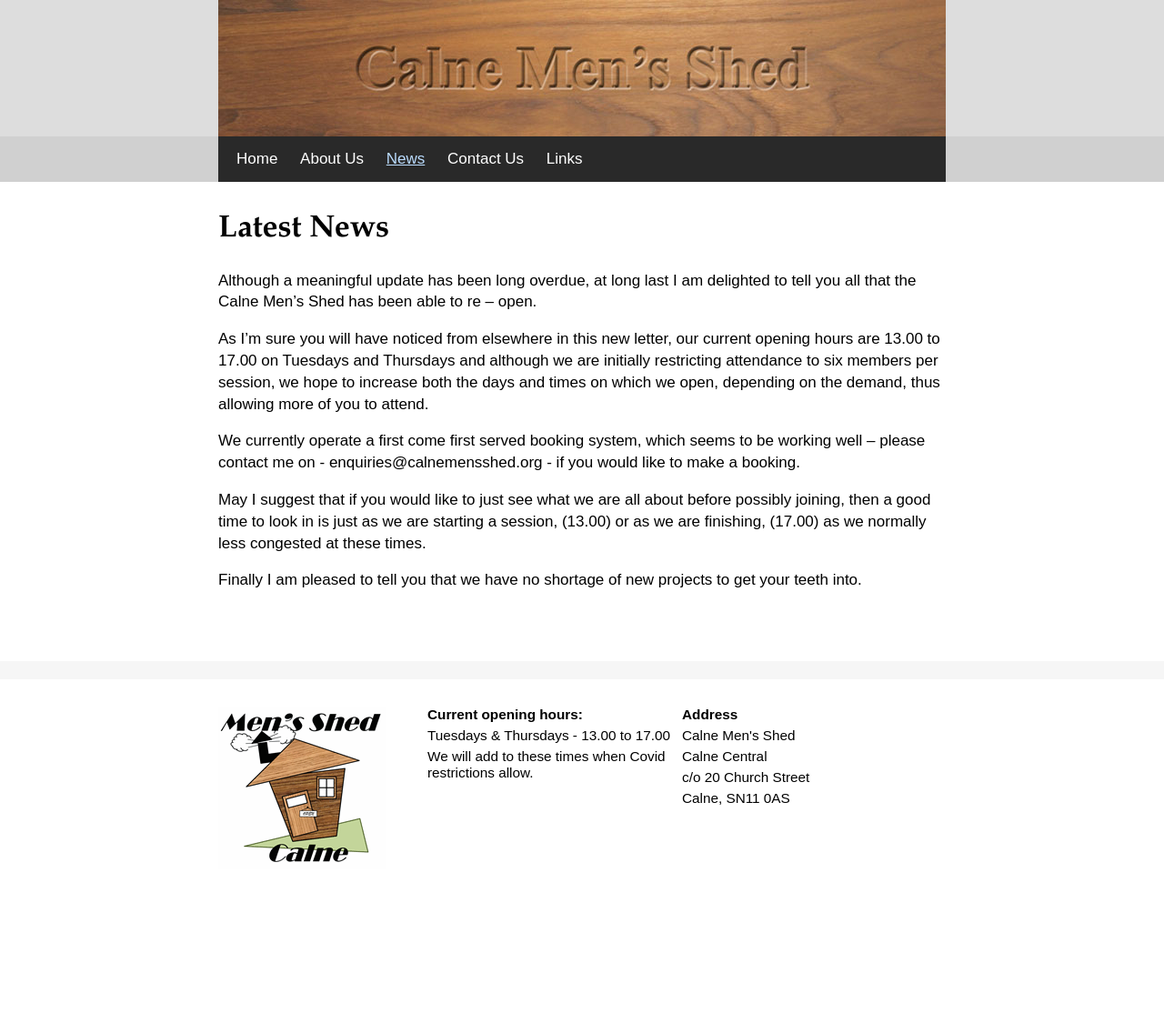
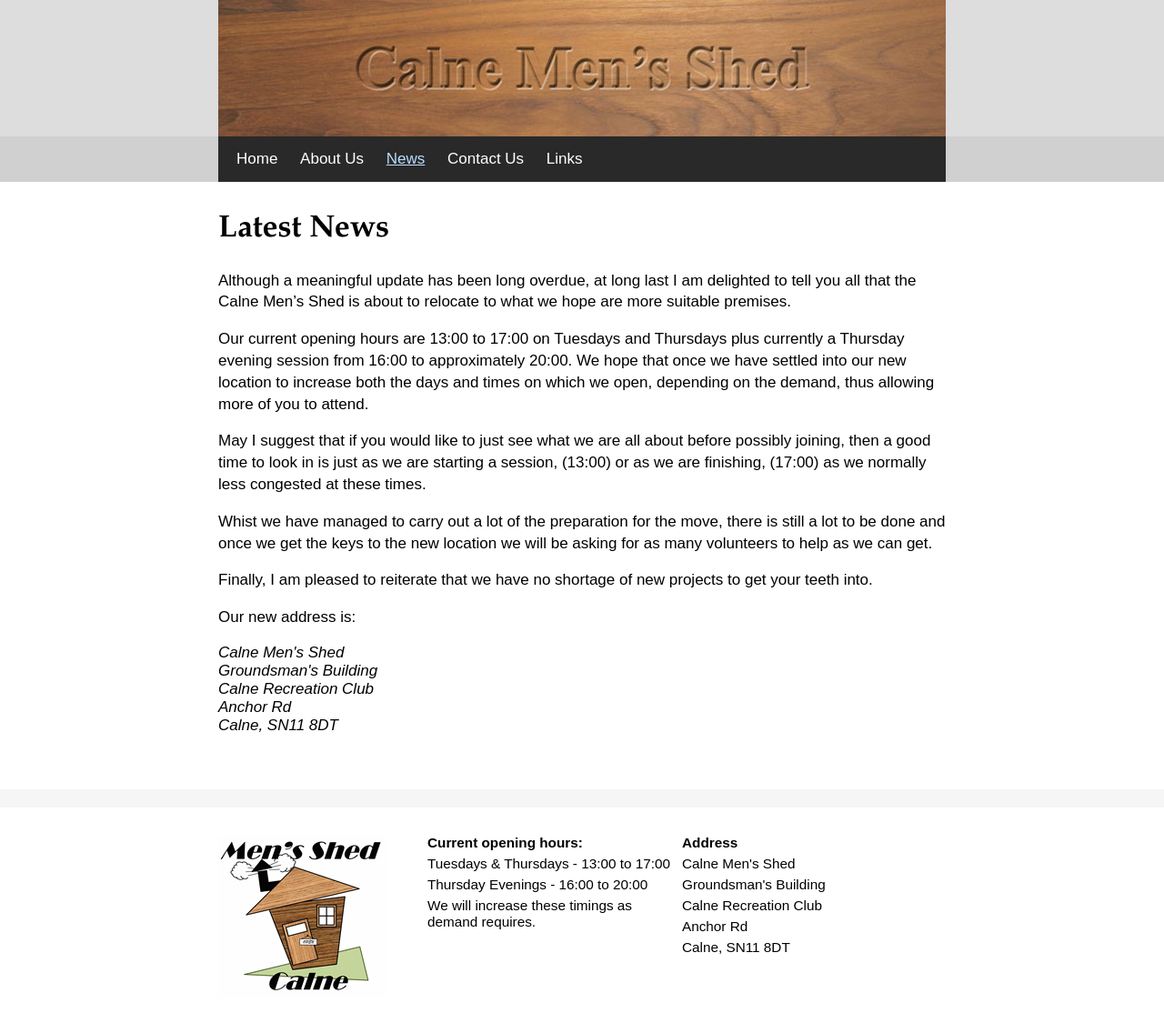
Before and after one commit to calne-mens-shed/calne-mens-shed.github.io, a plain HTML site: page news.html in a window 1280 px wide. Shown: the whole page at 91% size. Before the commit the page ends 1000 px from the top, so only its background shows below. Drawn offline with Linux system fonts and the light colour scheme.

Commit message:
Update news.html

```diff
--- a/news.html
+++ b/news.html
@@ -65,13 +65,22 @@
         <div class="content">
 			<h1>Latest News</h1>
 
-			<p>Although a meaningful update has been long overdue, at long last I am delighted to tell you all that the Calne Men’s Shed has been able to re – open.</p>
-			<p>As I’m sure you will have noticed from elsewhere in this new letter, our current opening hours are 13.00 to 17.00 on Tuesdays and Thursdays and although we are initially restricting attendance to six members per session, we hope to increase both the days and times on which we open, depending on the demand, thus allowing more of you to attend.</p>
-			<p>We currently operate a first come first served booking system, which seems to be working well – please contact me on - enquiries@calnemensshed.org - if you would like to make a booking.</p>
-			<p>May I suggest that if you would like to just see what we are all about before possibly joining, then a good time to look in is just as we are starting a session, (13.00) or as we are finishing, (17.00) as we normally less congested at these times.</p>
-			<p>Finally I am pleased to tell you that we have no shortage of new projects to get your teeth into.</p>
 
-		</div>
+            <p>Although a meaningful update has been long overdue, at long last I am delighted to tell you all that the Calne Men’s Shed is about to relocate to what we hope are more suitable premises.</p>
+            <p>Our current opening hours are 13:00 to 17:00 on Tuesdays and Thursdays plus currently a Thursday evening session from 16:00 to approximately 20:00. We hope that once we have settled into our new location to increase both the days and times on which we open, depending on the demand, thus allowing more of you to attend.</p>
+            <p>May I suggest that if you would like to just see what we are all about before possibly joining, then a good time to look in is just as we are starting a session, (13:00) or as we are finishing, (17:00) as we normally less congested at these times.</p>
+            <p>Whist we have managed to carry out a lot of the preparation for the move, there is still a lot to be done and once we get the keys to the new location we will be asking for as many volunteers to help as we can get.</p>
+            <p>Finally, I am pleased to reiterate that we have no shortage of new projects to get your teeth into.</p>
+            <p>Our new address is:</p>
+            <address>
+            Calne Men's Shed<br>
+            Groundsman's Building<br>
+            Calne Recreation Club<br>
+            Anchor Rd<br>
+            Calne, SN11 8DT<br>
+            </address>
+
+        </div>
     </main>
 
 	<footer>
@@ -80,15 +89,18 @@
 				<div class="column"><img src="/media/images/logos/calne-mens-shed.gif" width="185" height="179" /></div>
 				<div class="column">
 					<div><b>Current opening hours:</b></div>
-					<div>Tuesdays & Thursdays - 13.00 to 17.00</div>
-					<div>We will add to these times when Covid restrictions allow.</div>
+					<div>Tuesdays & Thursdays - 13:00 to 17:00</div>
+					<div>Thursday Evenings - 16:00 to 20:00</div>
+                    <div>We will increase these timings as demand requires.</div>
 				</div>
 				<div class="column">
 					<div><b>Address</b></div>
-					<div>Calne Men's Shed</div>
-					<div>Calne Central</div>
-					<div>c/o 20 Church Street</div>
-					<div>Calne, SN11 0AS</div>
+
+                    <div>Calne Men's Shed</div>
+                    <div>Groundsman's Building</div>
+                    <div>Calne Recreation Club</div>
+                    <div>Anchor Rd</div>
+                    <div>Calne, SN11 8DT</div>
 				</div>
 			</div>
 		</div>
```
